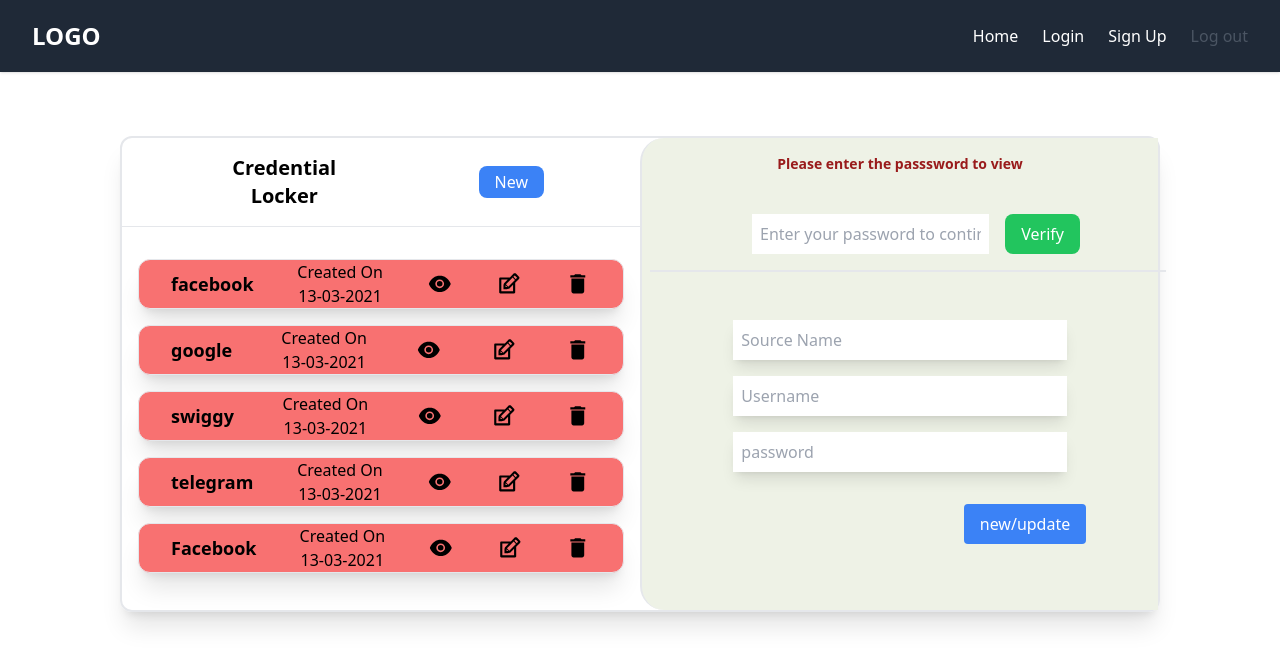
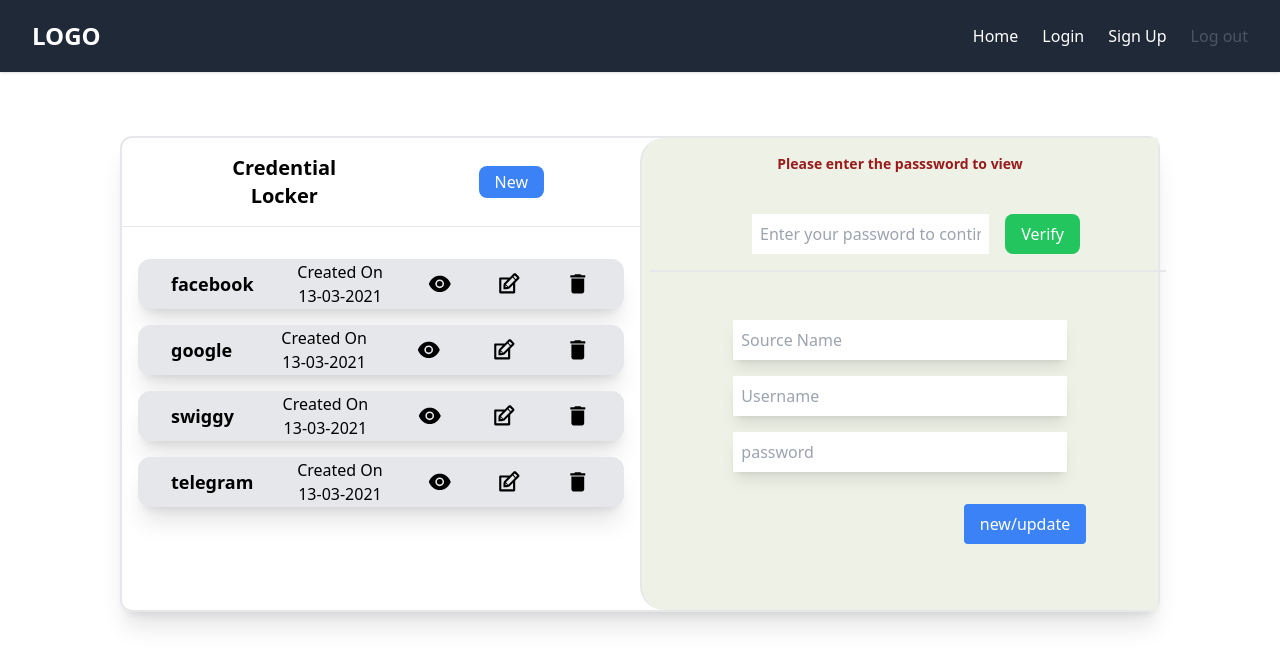
Before and after one commit to iamneo-production/43dca218-45d5-433f-b438-8cc304ae52e8, a React (Create React App) app in the folder Reactapp/: page /cre in a window 1280 px wide. Shown: the top 666 px of the page. Built offline with nearby package versions, Linux system fonts and the light colour scheme.

Commit message:
chnge color

```diff
--- a/Reactapp/src/components/AdminHome.jsx
+++ b/Reactapp/src/components/AdminHome.jsx
@@ -95,7 +95,7 @@ const AdminHome = ({isAuthenticated}) => {
           <div className="font-bold text-lg">Users</div>
             {jsondata.data.map((value,index) => {
               return(
-                  <div className="rounded-2xl px-8 shadow-xl mb-4 border rounded-xl bg-red-400 w-full flex justify-between items-center">
+                  <div className="rounded-2xl px-8 shadow-xl mb-4 border rounded-xl bg-gray-200 w-full flex justify-between items-center">
                     <div className="font-bold text-lg">{value.userName}</div>
                     <div className="font-thin text-md">
                       <div className="">Created On</div>
--- a/Reactapp/src/components/BankInfo.jsx
+++ b/Reactapp/src/components/BankInfo.jsx
@@ -82,7 +82,7 @@ const BankInfo = ({isAuthenticated}) => {
           <div className="mt-4 h-[390px] text- w-full overflow-x-auto overflow-x-hidden px-4 py-4">
             {jsondata.data.map((value,index)=> {
               return (
-                <div className="rounded-2xl px-8 shadow-xl mb-4 border rounded-xl bg-red-400 w-full flex justify-between items-center">
+                <div className="rounded-2xl px-8 shadow-xl mb-4 border rounded-xl bg-gray-200 w-full flex justify-between items-center">
                   <div className="font-bold text-lg">{value.bankName}</div>
                   <div className="font-thin text-md">
                     <div className="">Created On</div>
@@ -136,11 +136,6 @@ const BankInfo = ({isAuthenticated}) => {
 
         </div>
       </div>
-
-
-
-
-
     </div>
   )
 }
--- a/Reactapp/src/components/Credential.jsx
+++ b/Reactapp/src/components/Credential.jsx
@@ -86,7 +86,7 @@ const Credential = ({isAuthenticated}) => {
 
             {credata.data.map((value,index) =>{
               return (
-                <div key={index} className="rounded-2xl px-8 shadow-xl mb-4 border rounded-xl bg-red-400 w-full flex justify-between items-center">
+                <div key={index} className="rounded-2xl px-8 shadow-xl mb-4 border rounded-xl bg-gray-200 w-full flex justify-between items-center">
                   <div className="font-bold text-lg">{value.sourceName}</div>
                   <div className="font-thin text-md">
                     <div className="">Created On</div>
@@ -98,17 +98,6 @@ const Credential = ({isAuthenticated}) => {
                 </div>
               )
             })}
-
-            <div className="rounded-2xl px-8 shadow-xl mb-4 border rounded-xl bg-red-400 w-full flex justify-between items-center">
-              <div className="font-bold text-lg">Facebook</div>
-              <div className="font-thin text-md">
-                <div className="">Created On</div>
-                <div className="">13-03-2021</div>
-              </div>
-              <div className=""><AiFillEye size="1.6rem"/></div>
-              <div className=""><TiEdit size="1.6rem"/></div>
-              <div className=""><MdDelete size="1.6rem"/></div>
-            </div>
 
           </div>
         </div>
```
